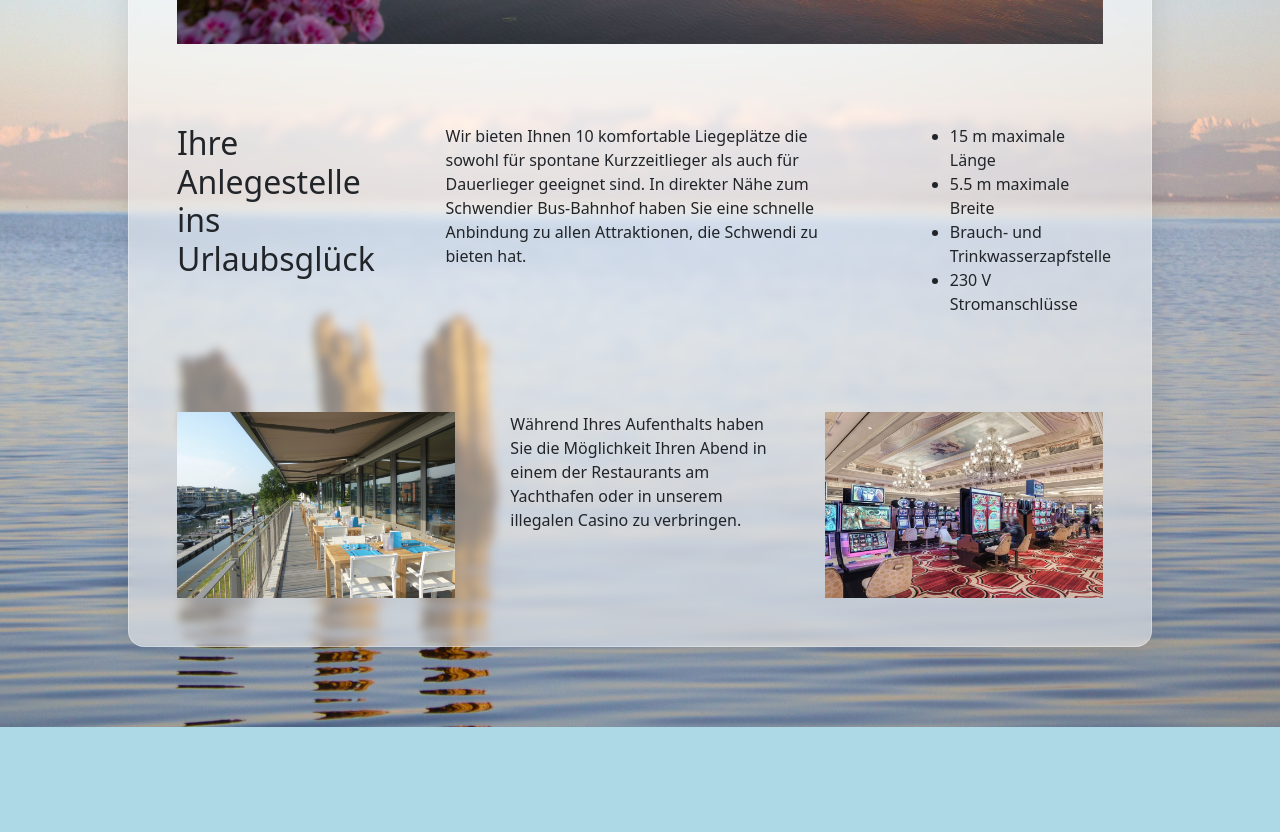
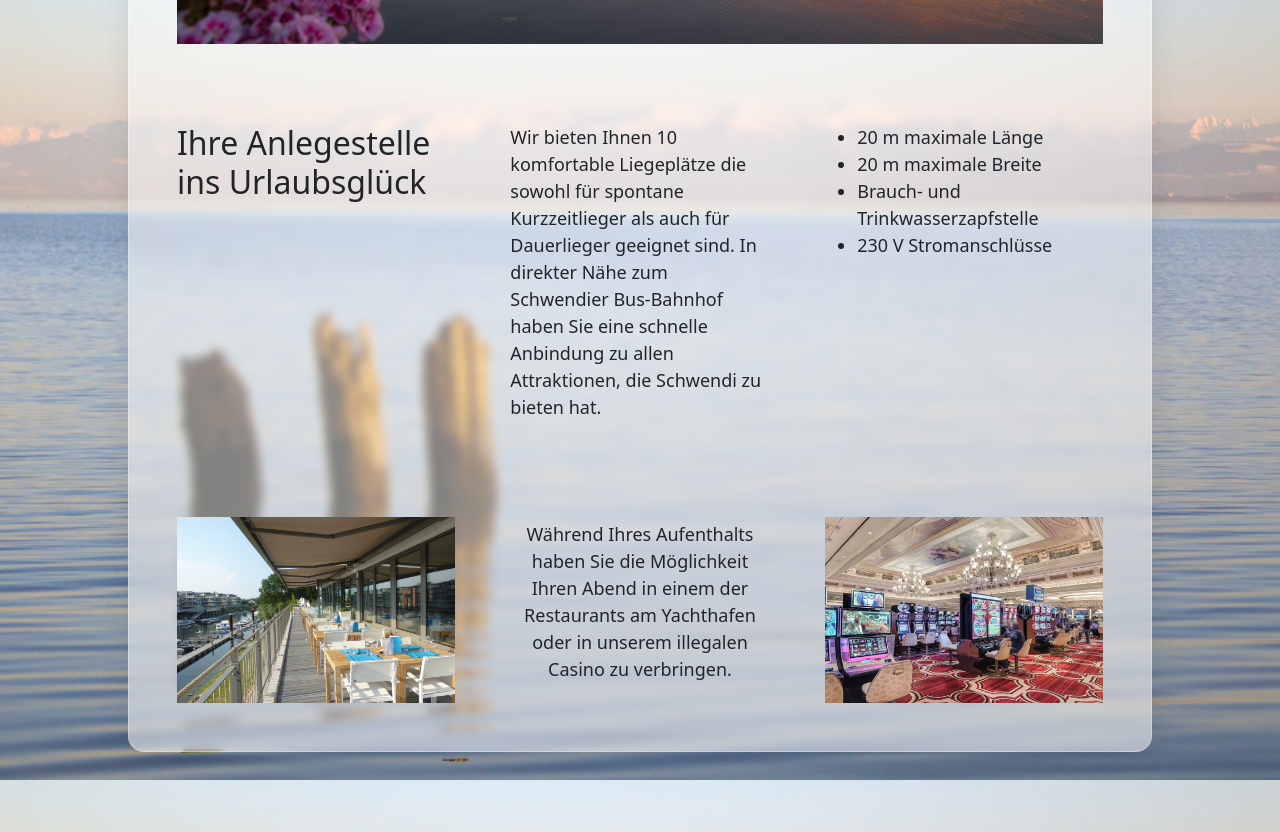
Before and after one commit to Lucam31/YachthafenFrontend, a Vue app: page / in a window 1280 px wide. Shown: the part 820-1652 px from the top of the page. Before the commit the page ends 1547 px from the top, so only its background shows below. Built offline with nearby package versions, Linux system fonts and the light colour scheme.

Commit message:
UI Anpassungen

```diff
--- a/src/views/HomeView.vue
+++ b/src/views/HomeView.vue
@@ -7,16 +7,16 @@
       <div class="aboutHeader">
         <h2>Ihre Anlegestelle ins Urlaubsglück</h2>
       </div>
-      <div class="text">
+      <div class="text text-size">
         <p>
           Wir bieten Ihnen 10 komfortable Liegeplätze die sowohl für spontane Kurzzeitlieger als auch für Dauerlieger geeignet sind.
           In direkter Nähe zum Schwendier Bus-Bahnhof haben Sie eine schnelle Anbindung zu allen Attraktionen, die Schwendi zu bieten hat.
         </p>
       </div>
-      <div class="list">
+      <div class="list text-size">
         <ul>
-          <li>15 m maximale Länge</li>
-          <li>5.5 m maximale Breite</li>
+          <li>20 m maximale Länge</li>
+          <li>20 m maximale Breite</li>
           <li>Brauch- und Trinkwasserzapfstelle</li>
           <li>230 V Stromanschlüsse</li>
         </ul>
@@ -26,7 +26,7 @@
       <div class="picContainer">
         <div class="pic1"><img src="../../img/restaurant.jpg" alt="Bild nicht gefunden"></div>
       </div>
-      <div class="beschreibung">
+      <div class="beschreibung text-size">
         <p>Während Ihres Aufenthalts haben Sie die Möglichkeit Ihren Abend in einem der Restaurants am Yachthafen oder in unserem illegalen Casino zu verbringen.</p>
       </div>
       <div class="picContainer">
@@ -68,10 +68,10 @@
     margin-bottom: 5em;
   }
   .aboutHeader{
-    width: 20%;
+    width: 30%;
   }
   .text{
-    width: 60%;
+    width: 40%;
   }
   .text p{
     position: relative;
@@ -80,19 +80,22 @@
     width: 70%;
   }
   .list{
-    width: 20%;
+    width: 30%;
   }
   .angebote{
     display: flex;
   }
   .beschreibung{
+    display: flex;
     width: 40%;
+    align-items: center;
   }
   .beschreibung p{
     position: relative;
     left: 50%;
     transform: translate(-50%, 0);
     width: 70%;
+    text-align: center;
   }
   .picContainer{
     display: flex;
@@ -102,4 +105,7 @@
   img{
     width: 100%;
   }
+  .text-size{
+    font-size: 18px;
+  }
   </style>
--- a/src/views/PlatzverwaltungView.vue
+++ b/src/views/PlatzverwaltungView.vue
@@ -1,10 +1,9 @@
 <template>
-    <div class="background">
     <div class="mb-3 flex">
       <div class="h2 leftBound">Liegeplätze</div>
       <button class="btn-primary btn" id="basic-addon2" href="#" v-on:click.prevent="toggleComponent()">Anlegen</button>
     </div>
-    <div class="border rounded container p-5 text-start mt-5" v-show="visible">
+    <div class="border rounded div-box p-5 text-start mt-5 mb-5" v-show="visible">
         <form>
             <p class="h2 mb-5">Liegeplatz anlegen</p>
             <div class="row mt-4 mb-4">
@@ -16,21 +15,33 @@
             <div class="row mt-4 mb-4">
                 <div class="mb-3 col">
                     <label for="laenge" class="form-label">Länge</label>
-                    <input type="text" class="form-control" id="laenge" v-model="Laenge">
+                    <div class="input-group">
+                      <input type="number" class="form-control" id="laenge" v-model="Laenge">
+                      <span class="input-group-text" id="basic-addon2">m</span>
+                    </div>
                 </div>
                 <div class="mb-3 col">
                     <label for="breite" class="form-label">Breite</label>
-                    <input type="text" class="form-control" id="breite" v-model="Breite">
+                    <div class="input-group">
+                      <input type="number" class="form-control" id="breite" v-model="Breite">
+                      <span class="input-group-text" id="basic-addon2">m</span>
+                    </div>
                 </div>
             </div>
             <div class="row mt-4 mb-4">
                 <div class="mb-3 col">
                     <label for="tiefgang" class="form-label">Tiefgang</label>
-                    <input type="text" class="form-control" id="tiefgang" v-model="Tiefgang">
+                    <div class="input-group">
+                      <input type="number" class="form-control" id="tiefgang" v-model="Tiefgang">
+                      <span class="input-group-text" id="basic-addon2">cm</span>
+                    </div>
                 </div>
                 <div class="mb-3 col">
                     <label for="tagespreis" class="form-label">Tagespreis</label>
-                    <input type="text" class="form-control" id="tagespreis" v-model="Tagespreis">
+                    <div class="input-group">
+                      <input type="number" class="form-control" id="tagespreis" v-model="Tagespreis">
+                      <span class="input-group-text" id="basic-addon2">€</span>
+                    </div>
                 </div>
             </div>
             <button type="submit" class="input-group-text createButton" v-on:click.prevent="onLiegeplatzAnlegen">Liegeplatz speichern</button>
@@ -50,7 +61,7 @@
 
               <div class="row mt-4 mb-4">
                 <div class="mb-3 title">
-                    <p class="h3 mb-5">Liegeplatz {{ Liegeplatz.m_Bezeichnung }}</p>
+                    <p class="h3 mb-3">Liegeplatz {{ Liegeplatz.m_Bezeichnung }}</p>
                 </div>
                 </div>
               <div class="row mt-4 mb-4">
@@ -79,16 +90,15 @@
                   <input type="text" class="form-control" id="tagespreis" v-model="Liegeplatz.m_Tagespreis">
                 </div>
               </div>
-              <div class="mb-3">
-                <button type="submit" class="input-group-text cancelButton" v-on:click.prevent="onLiegeplatzSpeichern({Liegeplatz})">Speichern</button>
-                <button type="submit" class="input-group-text cancelButton" v-on:click.prevent="onLiegeplatzLoeschen({Liegeplatz})">Löschen</button>
+              <div class="mb-3 buttons">
+                <button type="submit" class="input-group-text editButton" v-on:click.prevent="onLiegeplatzSpeichern({Liegeplatz})">Speichern</button>
+                <button type="submit" class="input-group-text editButton" v-on:click.prevent="onLiegeplatzLoeschen({Liegeplatz})">Löschen</button>
               </div>
 
             </div>
           </div>
         </div>
       </div>
-    </div>
   </template>
 
     <script>
@@ -159,12 +169,19 @@
 
     </script>
 
-    <style>
+    <style scoped>
     .createButton{
-        position: relative;
-    left: 100%;
-    transform: translate(-100%, 0);
-    margin: 0;
+      position: relative;
+      left: 100%;
+      transform: translate(-100%, 0);
+      margin: 0;
+    }
+    .buttons{
+      display: flex;
+      justify-content: end;
+    }
+    .editButton{
+      margin: 5px;
     }
     .flex-accordion{
       display: flex;
@@ -172,11 +189,6 @@
     }
     .title{
       width: 100%;
-    }
-    .cancelButton{
-      position: relative;
-      left: 100%;
-      transform: translate(-100%, 0%);
     }
     .flex{
       display: flex;
@@ -189,7 +201,7 @@
     .accordion-body{
       align-items: center;
     }
-    .container{
+    .div-box{
     background-color: #fff;
     }
     </style>
--- a/src/views/RegisterView.vue
+++ b/src/views/RegisterView.vue
@@ -16,8 +16,10 @@
           <div class="mb-4">
             <input type="text" class="form-control" id="password" placeholder="Password" v-model="Passwort">
           </div>
-          <button type="submit" class="btn btn-primary" v-on:click.prevent="onRegistrieren">Registrieren</button>
-          <button type="submit" class="btn btn-primary" v-on:click.prevent="onLogin">Login</button>
+          <div class="buttons">
+            <span type="submit" class="login" v-on:click.prevent="onLogin"> &lt;- Login</span>
+            <button type="submit" class="btn btn-primary register" v-on:click.prevent="onRegistrieren">Registrieren</button>
+          </div>
         </form>
     </div>
   </template>
@@ -55,6 +57,16 @@
   }
   </script>
 
-  <style>
-
+  <style scoped>
+  .buttons{
+    display: flex;
+  }
+    .login{
+      float: left;
+    }
+    .register{
+      position: absolute;
+      left: 50%;
+      transform: translate(-50%, 0);
+    }
   </style>
```
